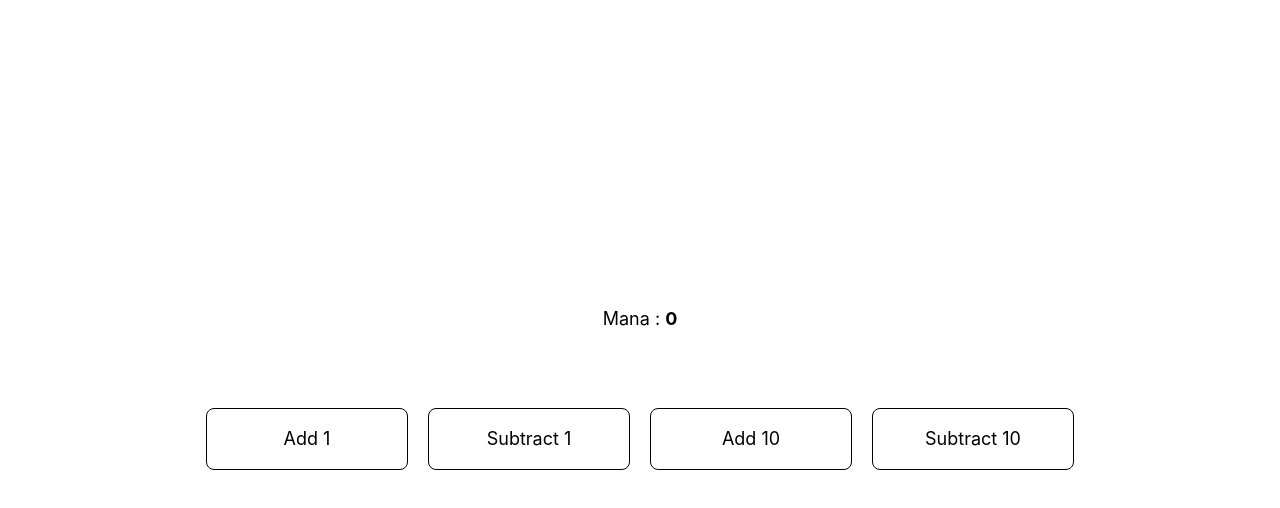
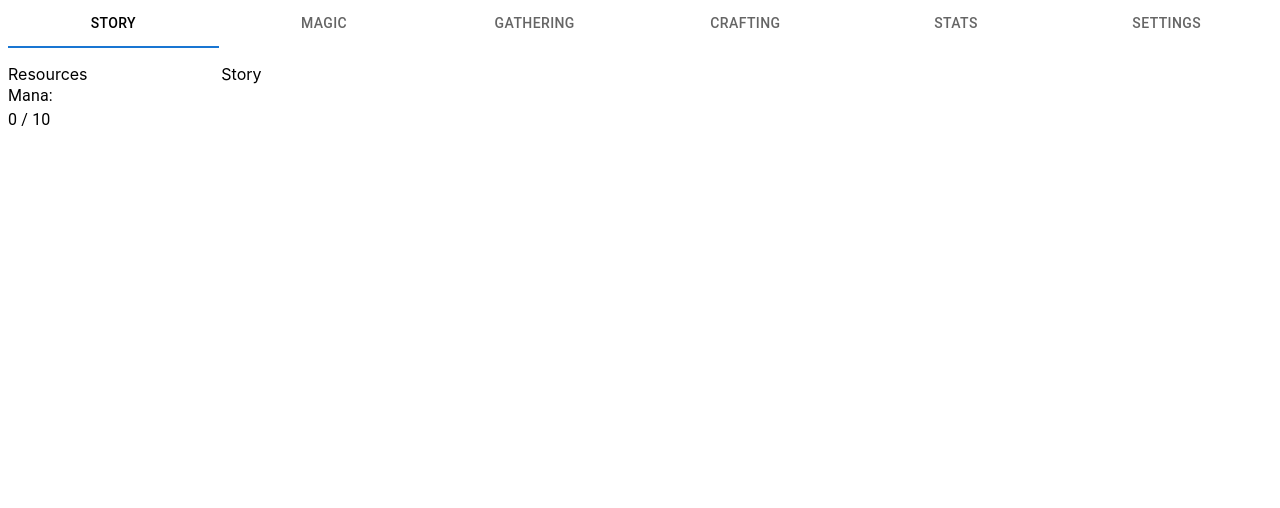
Before and after one commit to xzantim/myth-of-magic, a React (Create React App) app: page / in a window 1280 px wide. Shown: the top 508 px of the page. Built offline with nearby package versions, Linux system fonts and the light colour scheme.

Commit message:
redux rework, minimise styling, removed old stuff

```diff
--- a/src/App.css
+++ b/src/App.css
@@ -1,5 +1,6 @@
 .App {
   text-align: center;
+  background-color: rgb(55, 65, 83);
 }
 
 .App-logo {
@@ -14,7 +15,6 @@
 }
 
 .App-header {
-  background-color: #282c34;
   min-height: 5vh;
   display: flex;
   flex-direction: column;
@@ -26,26 +26,9 @@
 
 .App-body{
   min-height: 93vh;
-  background-color: #282c34;
   color: white;
 }
 
 .App-link {
   color: #61dafb;
 }
-
-.Stats-window{
-  background-color: rgb(55, 65, 83);
-}
-
-.Navigation-window{
-  background-color: rgb(55, 65, 83);
-}
-
-.Action-window{
-  background-color: rgb(55, 65, 83);
-}
-
-.Resource-window{
-  background-color: rgb(55, 65, 83);
-}
--- a/src/App.tsx
+++ b/src/App.tsx
@@ -1,118 +1,10 @@
 import React from 'react';
 import './App.css';
 import GameWindow from './components/GameWindow';
-import { RootState } from "./store/store";
-import { useDispatch, useSelector } from "react-redux";
-import {
-  increment,
-  decrement,
-  setCounter,
-  incrementByAmount,
-} from "./slices/counterSlice";
-import styled from 'styled-components';
-
-const Container = styled.div`
-  display: flex;
-  justify-content: center;
-  align-items: center;
-  width: 100vw;
-  height: 100vh;
-`;
-
-const CounterContainer = styled.div`
-  display: flex;
-  flex-direction: column;
-  align-items: center;
-  gap: 20px;
-  color: black;
-  font-size: 18px;
-`;
-
-const ButtonContainer = styled.div`
-  display: flex;
-  flex-direction: row;
-  gap: 20px;
-  align-items: center;
-  justify-content: center;
-  width: 100%;
-`;
-
-const Button = styled.div`
-  color: black;
-  font-size: 18px;
-  width: 200px;
-  height: 60px;
-  display: flex;
-  align-items: center;
-  justify-content: center;
-  border: 1px solid black;
-  border-radius: 8px;
-  cursor: pointer;
-  color: black;
-  background-color: white;
-  :hover {
-    color: white;
-    background-color: black;
-  }
-`;
-
-const Input = styled.input`
-  display: flex;
-  flex-direction: row;
-  gap: 20px;
-  align-items: center;
-  justify-content: center;
-  height: 60px;
-  width: 100%;
-  color: black;
-  font-size: 18px;
-`;
 
 function App() {
-  const counter: number = useSelector(
-    (state: RootState) => state.counter.value
-  );
-  const dispatch = useDispatch();
   return (
-    <Container>
-      <CounterContainer>
-        <p>
-          Mana : <b>{counter}</b>
-        </p>
-        <br />
-        <ButtonContainer>
-          <Button
-            onClick={() => {
-              dispatch(increment());
-            }}
-          >
-            Add 1
-          </Button>
-          <Button
-            onClick={() => {
-              dispatch(decrement());
-            }}
-          >
-            Subtract 1
-          </Button>
-          <Button
-            onClick={() => {
-              dispatch(incrementByAmount(10));
-            }}
-          >
-            Add 10
-          </Button>
-          <Button
-            onClick={() => {
-              dispatch(incrementByAmount(-10));
-            }}
-          >
-            Subtract 10
-          </Button>
-        </ButtonContainer>
-        <br />
-      </CounterContainer>
-    </Container>
+    <GameWindow />
   );
 }
 
--- a/src/components/GameWindow.tsx
+++ b/src/components/GameWindow.tsx
@@ -1,5 +1,8 @@
-import { Box, Grid2, Paper, styled, Tab, Tabs } from "@mui/material";
+import { Box, Button, Grid2, Tab, Tabs, Typography } from "@mui/material";
 import React from "react";
+import { useDispatch, useSelector } from "react-redux";
+import { RootState } from "../store/store";
+import { incrementMana } from "../slices/manaSlice";
 
 interface TabPanelProps {
   children?: React.ReactNode;
@@ -37,6 +40,14 @@ export default function GameWindow() {
     setValue(newValue);
   };
 
+  const manaCount: number = useSelector(
+    (state: RootState) => state.mana.manaCount
+  );
+  const maxManaCount: number = useSelector(
+    (state: RootState) => state.mana.maxManaCount
+  );
+  const dispatch = useDispatch();
+
   return (
     <Box sx={{ flexGrow: 1 }} mx={1}>
       <Grid2 container spacing={2}>
@@ -49,48 +60,55 @@ export default function GameWindow() {
               textColor="inherit"
               variant="fullWidth"
             >
-              <Tab label="Magic" {...a11yProps(0)} />
-              <Tab label="Gathering" {...a11yProps(1)} />
-              <Tab label="Crafting" {...a11yProps(2)} />
-              <Tab label="Story" {...a11yProps(3)} />
-              <Tab label="Settings" {...a11yProps(4)} />
+              <Tab label="Story" {...a11yProps(0)} />
+              <Tab label="Magic" {...a11yProps(1)} />
+              <Tab label="Gathering" {...a11yProps(2)} />
+              <Tab label="Crafting" {...a11yProps(3)} />
+              <Tab label="Stats" {...a11yProps(4)} />
+              <Tab label="Settings" {...a11yProps(5)} />
             </Tabs>
           </Box>
         </Grid2>
-        <Grid2 size={2} spacing={3}>
-          <div className="Stats-window">
+        <Grid2 size={2}>
+          <div className="Resource-window">
             <Grid2 size={12} spacing={2} sx={{ minHeight: "50vh" }}>
-              <div className="StatItem">Stats</div>
+              <div className="ResourceItem">Resources</div>
+              <Typography>Mana: </Typography>
+              <Typography>
+                {manaCount} / {maxManaCount}
+              </Typography>
             </Grid2>
           </div>
         </Grid2>
-        <Grid2 size={8}>
+        <Grid2 size={10}>
           <Grid2 size={12}>
-            <div className="Action-window" style={{minHeight:"50vh"}}>
+            <div className="Action-window" style={{ minHeight: "50vh" }}>
               <CustomTabPanel value={value} index={0}>
-                asdf
+                Story
               </CustomTabPanel>
               <CustomTabPanel value={value} index={1}>
-                fdsa
+                <Typography>Magic</Typography>
+                <Button
+                  variant="contained"
+                  onClick={() => dispatch(incrementMana())}
+                >
+                  Gather Mana
+                </Button>
               </CustomTabPanel>
               <CustomTabPanel value={value} index={2}>
-                sdfsdaf
+                Gathering
               </CustomTabPanel>
               <CustomTabPanel value={value} index={3}>
-                fffs
+                Crafting
               </CustomTabPanel>
               <CustomTabPanel value={value} index={4}>
-                aasf
+                Stats
+              </CustomTabPanel>
+              <CustomTabPanel value={value} index={5}>
+                Settings
               </CustomTabPanel>
             </div>
           </Grid2>
-        </Grid2>
-        <Grid2 size={2}>
-        <div className="Resource-window">
-            <Grid2 size={12} spacing={2} sx={{ minHeight: "50vh" }}>
-              <div className="ResourceItem">Resources</div>
-            </Grid2>
-          </div>
         </Grid2>
       </Grid2>
     </Box>
--- a/src/slices/counterSlice.tsx
+++ /dev/null
@@ -1,31 +0,0 @@
-import { createSlice, PayloadAction } from "@reduxjs/toolkit";
-import InitialState, { UpdateCounterAction } from "../types/redux/counter";
-
-const initialState: InitialState = {
-    value: 0,
-  };
-
-  export const counterSlice = createSlice({
-    name: UpdateCounterAction,
-    initialState: initialState,
-    reducers: {
-      increment: (state) => {
-        state.value += 1;
-      },
-      decrement: (state) => {
-        state.value -= 1;
-      },
-      incrementByAmount: (state, action: PayloadAction<number>) => {
-        state.value += action.payload;
-      },
-      setCounter: (state, action: PayloadAction<number>) => {
-        state.value = action.payload;
-      },
-    },
-  });
-
-  // Action creators are generated for each case reducer function
-  export const { increment, decrement, incrementByAmount, setCounter } =
-    counterSlice.actions;
-  // You must export the reducer as follows for it to be able to be read by the store.
-  export default counterSlice.reducer;
--- /dev/null
+++ b/src/slices/manaSlice.tsx
@@ -0,0 +1,32 @@
+import { createSlice, PayloadAction } from "@reduxjs/toolkit";
+import InitialState, { UpdateManaAction } from "../types/redux/mana";
+
+const initialState: InitialState = {
+  manaCount: 0,
+  maxManaCount: 10,
+};
+
+export const manaSlice = createSlice({
+  name: UpdateManaAction,
+  initialState: initialState,
+  reducers: {
+    incrementMana: (state) => {
+      if (state.manaCount < state.maxManaCount) {
+        state.manaCount += 1;
+      }
+    },
+    incrementManaByAmount: (state, action: PayloadAction<number>) => {
+      state.manaCount += action.payload;
+      if ((state.manaCount += action.payload) < state.maxManaCount) {
+        state.manaCount += action.payload;
+      }
+    },
+    incrementMaxManaByAmount: (state, action: PayloadAction<number>) => {
+      state.maxManaCount += action.payload;
+    },
+  },
+});
+
+export const { incrementMana, incrementManaByAmount, incrementMaxManaByAmount } = manaSlice.actions;
+
+export default manaSlice.reducer;
--- a/src/store/store.tsx
+++ b/src/store/store.tsx
@@ -1,9 +1,9 @@
 import { configureStore } from "@reduxjs/toolkit";
-import counterReducer from "../slices/counterSlice"
+import manaReducer from "../slices/manaSlice"
 
 const store = configureStore({
   reducer: {
-    counter: counterReducer,
+    mana: manaReducer,
   },
 });
 
--- a/src/types/redux/counter.tsx
+++ /dev/null
@@ -1,7 +0,0 @@
-interface InitialState {
-    value: number;
-  }
-  const UpdateCounterAction: string = "Counter";
-
-  export default InitialState;
-  export { UpdateCounterAction };
--- /dev/null
+++ b/src/types/redux/mana.tsx
@@ -0,0 +1,8 @@
+interface InitialState {
+    manaCount: number;
+    maxManaCount:number;
+}
+const UpdateManaAction: string = "Mana";
+
+export default InitialState;
+export { UpdateManaAction };
```
